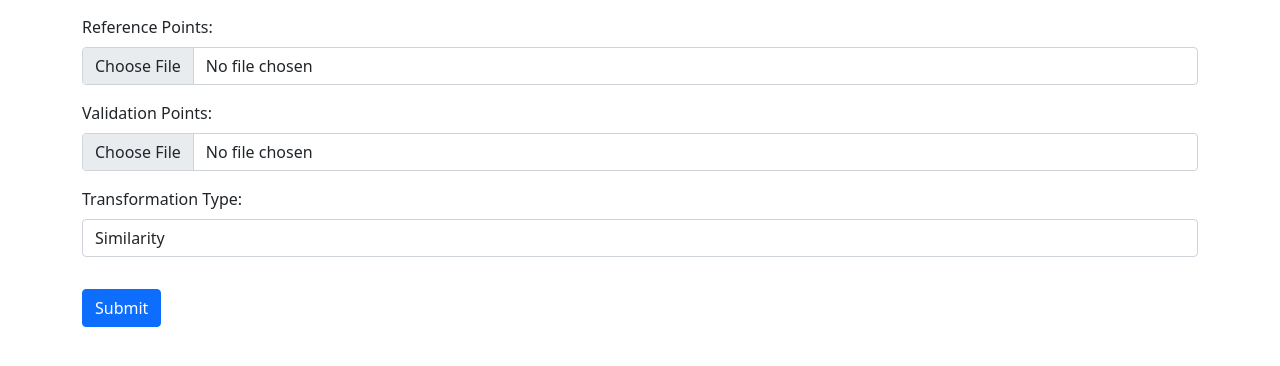
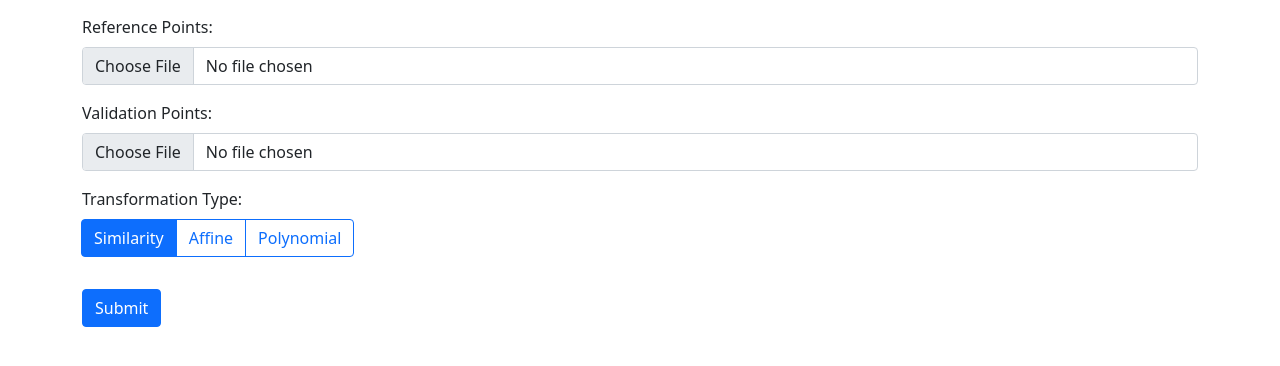
Before and after one commit to georgeouzou/survgr, a Django app: page /procrustes/ in a window 1280 px wide. Shown: the part 130-496 px from the top of the page. Run offline with Django 3.2, Linux system fonts and the light colour scheme; some libraries are stand-ins or nearby versions.

Commit message:
add radio button for transformation type

```diff
--- a/procrustes/forms.py
+++ b/procrustes/forms.py
@@ -28,8 +28,9 @@ class ReferencePointsForm(forms.Form):
 			(TransformationType.Affine.value, TransformationType.Affine.name),
 			(TransformationType.Polynomial.value, TransformationType.Polynomial.name),
 		],
+		initial = TransformationType.Similarity.value,
 		label = 'Transformation Type',
-		widget=forms.Select(
-			attrs={'class': 'form-control'},
+		widget=forms.RadioSelect(
+			attrs={'class': 'btn-check'},
 		)
 	)
--- a/procrustes/templates/procrustes/index.html
+++ b/procrustes/templates/procrustes/index.html
@@ -34,11 +34,18 @@
                     <div class="pb-3">
                         {{ form.validation_points }}
                     </div>
-                    <label class="form-label" for="{{ form.transformation_type.id_for_label }}">
+                    <label class="form-label" for="id_transformation_type">
                         {{ form.transformation_type.label }}:
                     </label>
                     <div class="pb-3">
-                        {{ form.transformation_type }}
+                        <div class="btn-group" role="group" id="id_transformation_type">
+                        {% for radio in form.transformation_type %}
+                            {{ radio.tag }}
+                            <label class="btn btn-outline-primary" for="{{ radio.id_for_label }}">
+                                {{ radio.choice_label }}
+                            </label>
+                        {% endfor %}
+                        </div>
                     </div>
                 </div>
                 <div class="pb-3">
```
